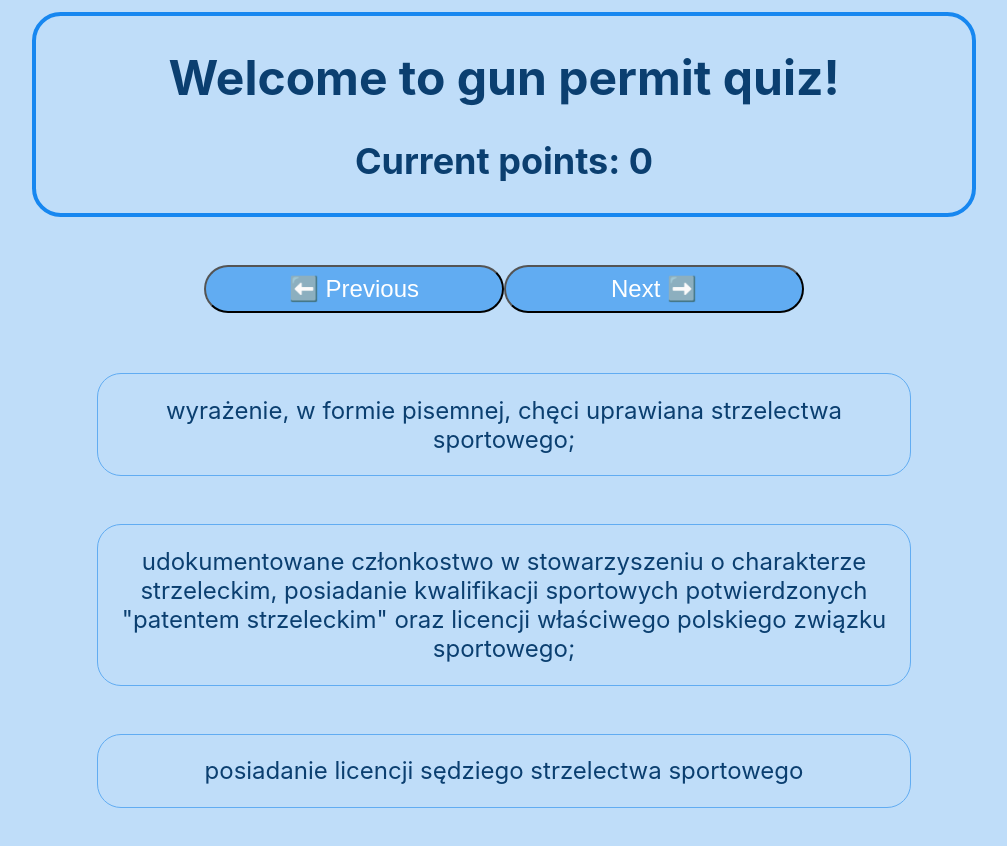
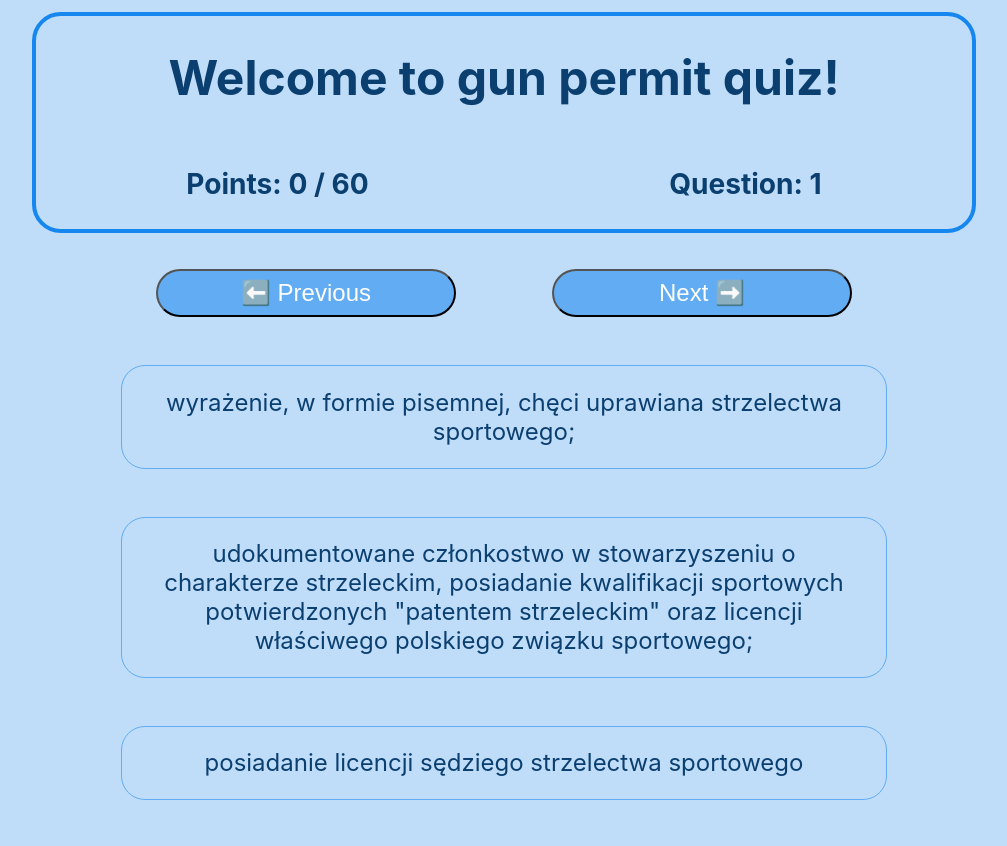
Before and after one commit to gkk-dev-ops/quiz, a React (Create React App) app: page / in a window 1280 px wide. Shown: the top 846 px of the page, without its empty margins (136-1143 px from the left). Built offline with nearby package versions, Linux system fonts and the light colour scheme.

Commit message:
Finishing the quiz

```diff
--- a/src/App.js
+++ b/src/App.js
@@ -12,6 +12,8 @@ function App() {
     <div className="App">
      <QuizHeader
      currentPoints={state}
+     amountOfQuestions={qb.length}
+     questionIndex={questionIndex}
      />
      <QuizQuestion
      questionBase={qb}
--- a/src/components/QuizHeader.css
+++ b/src/components/QuizHeader.css
@@ -3,3 +3,9 @@
     border-radius: 1.2em;
     margin: 0.5em;
 }
+
+.header-numbers-wrapper{
+    display: flex;
+    flex-direction: row;
+    justify-content: space-around;
+}
--- a/src/components/QuizHeader.js
+++ b/src/components/QuizHeader.js
@@ -3,8 +3,15 @@ import './QuizHeader.css';
 export default function QuizHeader(props) {
     return(
       <div className='quiz-banner'>
-        <h1>Welcome to gun permit quiz!</h1>
-        <h2>Current points: {props.currentPoints}</h2>
+          <h1>Welcome to gun permit quiz!</h1>
+          <div className="header-numbers-wrapper">
+            <div className="header-number">
+              <h3>Points: {props.currentPoints} / {props.amountOfQuestions} </h3>
+            </div>
+            <div className="header-number">
+              <h3 className="quetsion-number"> Question: {props.questionIndex+1} </h3>
+            </div>
+          </div>
       </div>
     );
   }
--- a/src/components/QuizQuestions.css
+++ b/src/components/QuizQuestions.css
@@ -13,21 +13,15 @@ body{
 }
 
 .answer-tile{
-    width: 60vw;
+    width: 30em;
     padding: 0.9em;
     margin: 2em;
     border-radius: 1em;
     border: solid 1px var(--accent-color-2);
 }
-.check-answer{
-    display: flex;
-    align-items: center;
-    height: 3em;
-    flex-direction: row;
-    justify-content: space-around;
-}
 
 .check-answer-button{
+    margin: 0 2em;
     border-radius: 1em;
     height: 2em;
     width: 12.5em;
--- a/src/components/QuizQuestions.js
+++ b/src/components/QuizQuestions.js
@@ -5,7 +5,6 @@ export default function QuizQuestion(props) {
     const [answerAClass, setAnswerAClass] = useState('');
     const [answerBClass, setAnswerBClass] = useState('');
     const [answerCClass, setAnswerCClass] = useState('');
-    let alreadyAnswered = false;
 
     function resetQuestionState() {
         setAnswerAClass('')
@@ -75,7 +74,8 @@ export default function QuizQuestion(props) {
                     className='check-answer-button'
                     onClick={() => {
                         resetQuestionState()
-                        if (props.questionIndex > 0 && props.questionIndex <= props.questionIndexSetter.length ) {
+                        console.log(props.questionBase.length)
+                        if (props.questionIndex > 0 && props.questionIndex < props.questionBase.length ) {
                             props.questionIndexSetter(props.questionIndex-1)
                         }
                     }}
@@ -85,9 +85,17 @@ export default function QuizQuestion(props) {
                 <button
                     className='check-answer-button'
                     onClick={() => {
-                        resetQuestionState()
-                        if (props.questionIndex >= 0 && props.questionIndex < props.questionIndexSetter.length ) {
+                        console.log(props.questionIndex)
+                        console.log(props.questionBase.length-1)
+                        console.log(answerAClass !== '')
+                        console.log(answerBClass !== '')
+                        console.log(answerCClass !== '')
+                        if(props.questionIndex === props.questionBase.length-1 && (answerAClass !== '' || answerBClass !== '' || answerCClass !== '')){
+                            alert(`Congratulations, you've finished with ${Math.round(props.points / props.questionBase.length * 10000)/100}%.`)
+                        }
+                        if (props.questionIndex >= 0 && props.questionIndex < props.questionBase.length-1 ) {
                             props.questionIndexSetter(props.questionIndex+1)
+                            resetQuestionState()
                         }
                     }}
                 >
```
